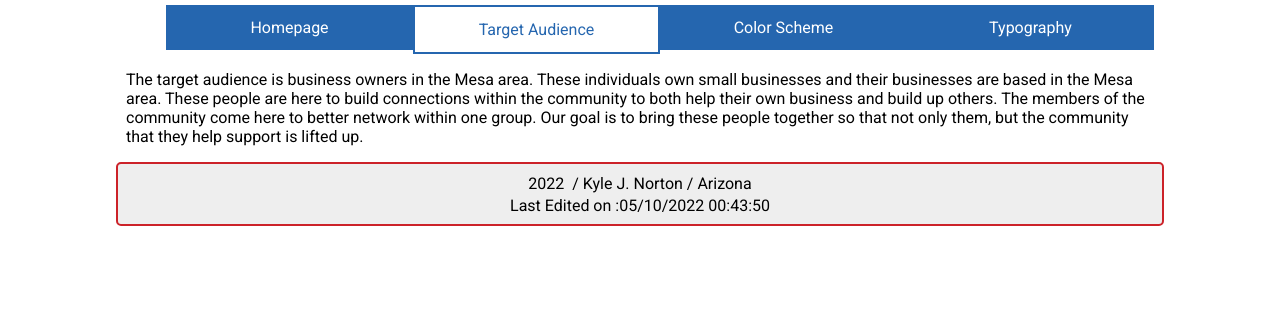
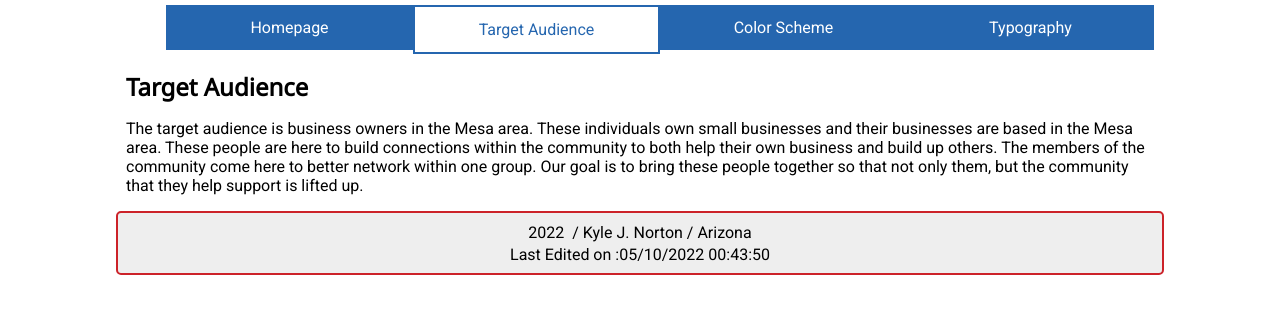
Before and after one commit to bacon0323/wdd230, a plain HTML site: page lesson3/target-audience.html in a window 1280 px wide. Shown: the part 153-466 px from the top of the page. Drawn offline with Linux system fonts and the light colour scheme.

Commit message:
added header to Tar Aud

```diff
--- a/lesson3/target-audience.html
+++ b/lesson3/target-audience.html
@@ -32,6 +32,7 @@
     </nav>
     </header>
     <main>
+        <h2>Target Audience</h2>
         <p>The target audience is business owners in the Mesa area. These individuals own small businesses and their businesses are based in the Mesa area. These people are here to build connections within the community to both help their own business and build up others. The members of the community come here to better network within one group. Our goal is to bring these people together so that not only them, but the community that they help support is lifted up.</p>
     </main>
     <footer>
```
